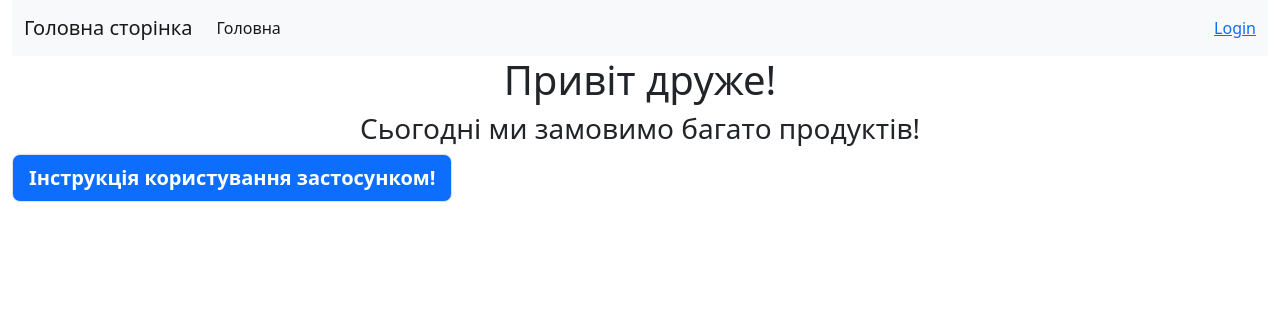
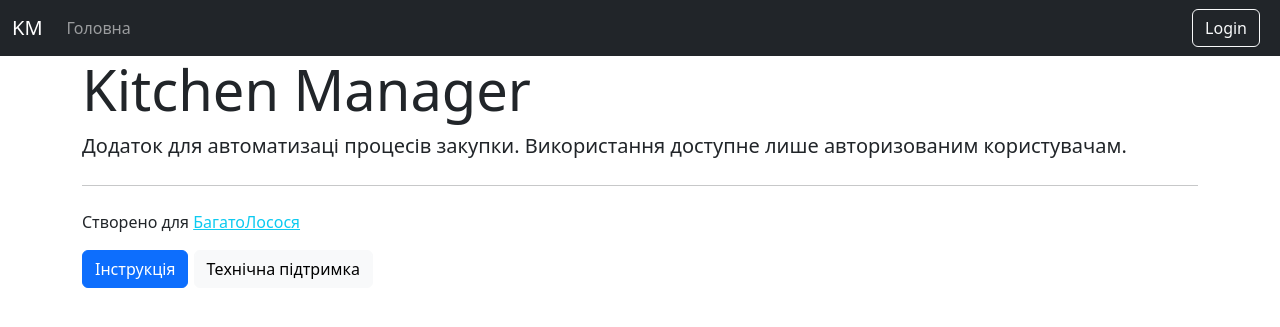
Before and after one commit to Por4ini/kitchen_manager, a Django app: page / in a window 1280 px wide. Shown: the top 327 px of the page. Run offline with Django 4.2, Linux system fonts and the light colour scheme.

Commit message:
update html & css

```diff
--- a/kitchen/templates/kitchen/index.html
+++ b/kitchen/templates/kitchen/index.html
@@ -1,17 +1,19 @@
 {% extends 'base.html' %}
 {% block title %}{{title}}{% endblock %}
 
-
 {% block content %}
 
-<h1 class="text text-center">Привіт друже!</h1>
-<h3 class="text text-center">Сьогодні ми замовимо багато продуктів!</h3>
-<div class="col">
-    <p class="lead"><a href="https://telegra.ph/Instrukciya-10-15-6"
-                       class="btn btn-lg btn-center btn-primary fw-bold border">Інструкція користування
-        застосунком!</a>
-    </p>
+<div class="container">
+    <div class="jumbotron">
+        <h1 class="display-4">Kitchen Manager</h1>
+        <p class="lead">Додаток для автоматизаці процесів закупки. Використання доступне лише авторизованим користувачам.</p>
+        <hr class="my-4">
+        <p>Створено для <a href="https://bagatolososia.kiev.ua/" class="link-info">БагатоЛосося</a></p>
+        <p class="lead">
+            <a class="btn btn-primary" href="https://telegra.ph/Instrukciya-10-15-6" role="button">Інструкція</a>
+            <a class="btn btn-light" href="https://t.me/btvts">Технічна підтримка</a>
+        </p>
+    </div>
 </div>
 
-
 {% endblock %}
--- a/templates/base.html
+++ b/templates/base.html
@@ -12,7 +12,7 @@
 
 </head>
 <body>
-<div class="container-fluid">
+
 {% include 'inc/nav_.html'%}
 {% if messages %}
 {% for message in messages %}
@@ -37,6 +37,6 @@
 <script src="https://cdn.jsdelivr.net/npm/bootstrap@5.2.2/dist/js/bootstrap.min.js"
         integrity="sha384-IDwe1+LCz02ROU9k972gdyvl+AESN10+x7tBKgc9I5HFtuNz0wWnPclzo6p9vxnk"
         crossorigin="anonymous"></script>
-</div>
+
 </body>
 </html>
--- a/templates/inc/nav_.html
+++ b/templates/inc/nav_.html
@@ -1,56 +1,44 @@
-<nav class="navbar navbar-expand-lg bg-light">
+<!--Header::Start-->
+<nav class="navbar navbar-expand-lg bg-dark navbar-dark">
     <div class="container-fluid">
-        <a class="navbar-brand">
-            {% block head %}{{title}}{% endblock %}
-        </a>
+        <a class="navbar-brand">KM</a>
         <button class="navbar-toggler" type="button" data-bs-toggle="collapse" data-bs-target="#navbarNav"
                 aria-controls="navbarNav" aria-expanded="false" aria-label="Toggle navigation">
             <span class="navbar-toggler-icon"></span>
         </button>
         <div class="collapse navbar-collapse" id="navbarNav">
-            <ul class="navbar-nav">
-                <li class="nav-item">
-                    <a class="nav-link active" aria-current="page" href="{% url 'home'%}">Головна</a>
-                </li>
+            <div class="navbar-nav">
+                <a class="nav-link px-2" aria-current="page" href="{% url 'home'%}">Головна</a>
+
             {% if request.user.is_authenticated %}
-                <li class="nav-item">
-                    <a class="nav-link active" aria-current="page" href="{% url 'kitchen'%}">Підприємства</a>
-                </li>
+                <a class="nav-link px-2" aria-current="page" href="{% url 'kitchen'%}">Підприємства</a>
             {% endif %}
 
-
             {% if user.is_superuser == 1 %}
-                <li class="nav-item">
-
-                    <a class="nav-link active" aria-current="page" href="{% url 'request'%}">Заявки</a>
-
-                </li>
-                <li class="nav-item">
-
-                    <a class="nav-link active" aria-current="page" href="{% url 'bucket'%}">Кошик</a>
-
-                </li>
-
-                <li class="nav-item">
-
-                    <a class="nav-link active" aria-current="page" href="{% url 'connect'%}">Підключення</a>
-
-                </li>
+                <a class="nav-link px-2" aria-current="page" href="{% url 'request'%}">Заявки</a>
+                <a class="nav-link px-2" aria-current="page" href="{% url 'bucket'%}">Кошик</a>
+                <a class="nav-link px-2" aria-current="page" href="{% url 'connect'%}">Підключення</a>
             {% endif %}
-
-
-            </ul>
             </div>
-        <span>
+            <div class="d-flex flex-row-reverse" style="width: 100%">
 
             {% if request.user.is_authenticated %}
-      {{user.first_name}}  {{user.last_name}} | <a href="{% url 'logout'%}">Вийти</a>
+                {{user.first_name}}  {{user.last_name}} |
+                <a style="margin-left: 0.5rem!important;" href="{% url 'logout'%}">
+                    <button class="btn btn-outline-light me-2">
+                        Вийти
+                    </button>
+                </a>
             {% else %}
-      <a href="{% url 'login' %}">Login</a>
+                <a style="margin-left: 0.5rem!important;" href="{% url 'login' %}">
+                    <button class="btn btn-outline-light me-2">
+                        Login
+                    </button>
+                </a>
             {% endif%}
 
-
-
-    </span>
+            </div>
+        </div>
     </div>
 </nav>
+<!--Header::End-->
```
Also changed, not shown: users/templates/users/login.html (+7 -4 lines). Lines whose indentation alone changed are shown as unchanged.
